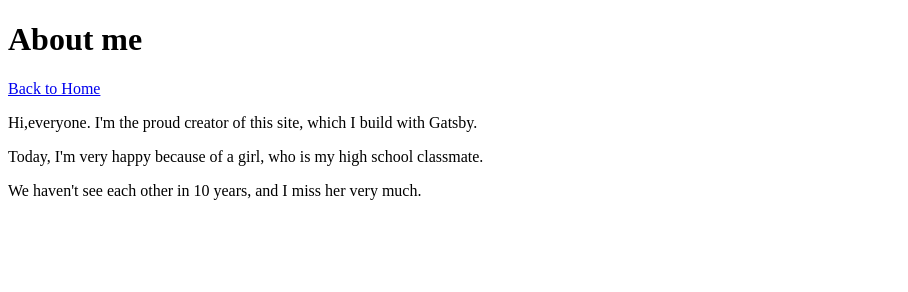
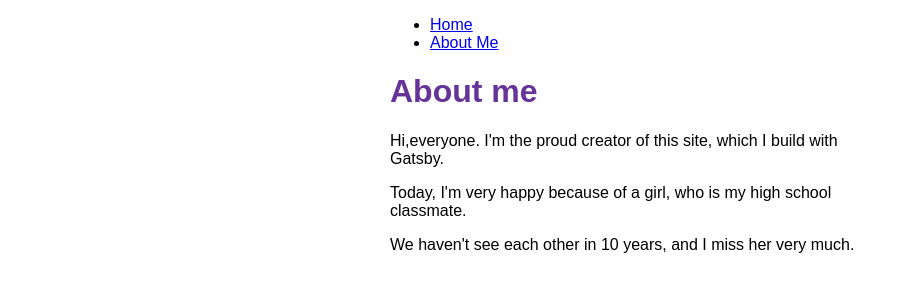
Before and after one commit to aixuexi567/gatsby-gettting-started, a Gatsby site: page /about in a window 1280 px wide. Shown: the whole page, without its empty margins (0-908 px from the left). Built offline with nearby package versions, Linux system fonts and the light colour scheme; Gatsby itself is replaced by a stand-in of ours.

Commit message:
Refactor Page component using Layout componet

```diff
--- /dev/null
+++ b/src/components/layout.js
@@ -0,0 +1,35 @@
+import React from 'react';
+import { Link } from 'gatsby';
+import {
+  container,
+  heading,
+  navLinks,
+  navLinkItem,
+  navLinkText,
+} from './layout.module.css';
+const Layout = ({ pageTitle, children }) => {
+  return (
+    <div className={container}>
+      <nav>
+        <ul className={navLinks}>
+          <li className={navLinkItem}>
+            <Link to="/" className={navLinkText}>
+              Home
+            </Link>
+          </li>
+          <li className={navLinkItem}>
+            <Link to="/about" className={navLinkText}>
+              About Me
+            </Link>
+          </li>
+        </ul>
+      </nav>
+      <main>
+        <h1 className={heading}>{pageTitle}</h1>
+        {children}
+      </main>
+    </div>
+  );
+};
+
+export default Layout;
--- /dev/null
+++ b/src/components/layout.module.css
@@ -0,0 +1,21 @@
+.container {
+  margin: auto;
+  max-width: 500px;
+  font-family: sans-serif;
+}
+.heading {
+  color: rebeccapurple;
+}
+.nav-links {
+  display: flex;
+  list-style: none;
+  padding-left: 0;
+}
+
+.nav-link-item {
+  padding-right: 2rem;
+}
+
+.nav-link-text {
+  color: black;
+}
--- a/src/pages/about.js
+++ b/src/pages/about.js
@@ -1,10 +1,9 @@
 import React from 'react';
-import { Link } from 'gatsby';
+import Layout from '../components/layout';
 const AboutPage = () => {
   return (
     <main>
-      <h1>About me</h1>
-      <Link to="/">Back to Home</Link>
+      <Layout pageTitle="About me">
         <p>
           Hi,everyone. I'm the proud creator of this site, which I build with
           Gatsby.
@@ -14,6 +13,7 @@ const AboutPage = () => {
           classmate.{' '}
         </p>
         <p>We haven't see each other in 10 years, and I miss her very much.</p>
+      </Layout>
     </main>
   );
 };
```
Also changed, not shown: src/pages/index.js (+3 -5 lines). Lines whose indentation alone changed are shown as unchanged.
